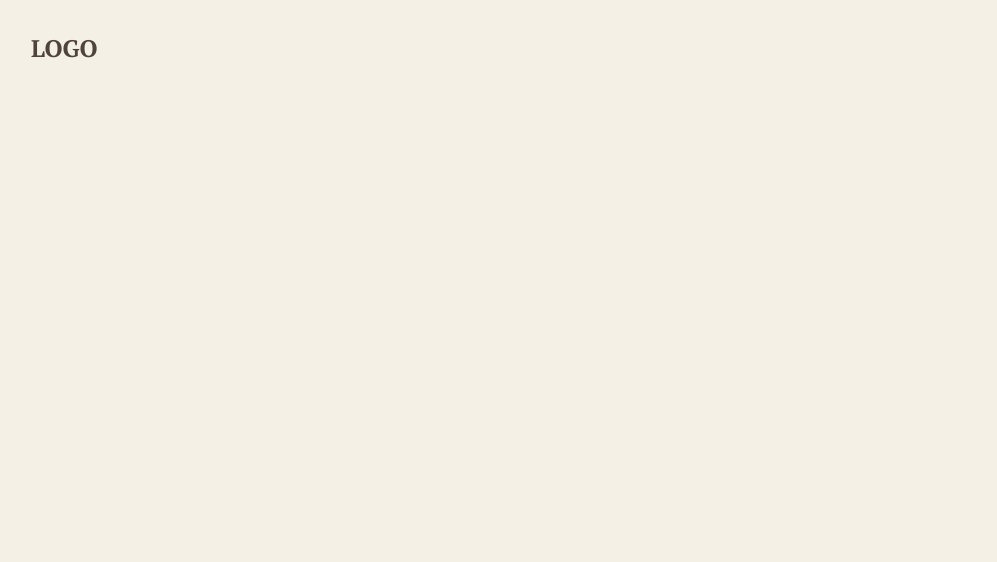
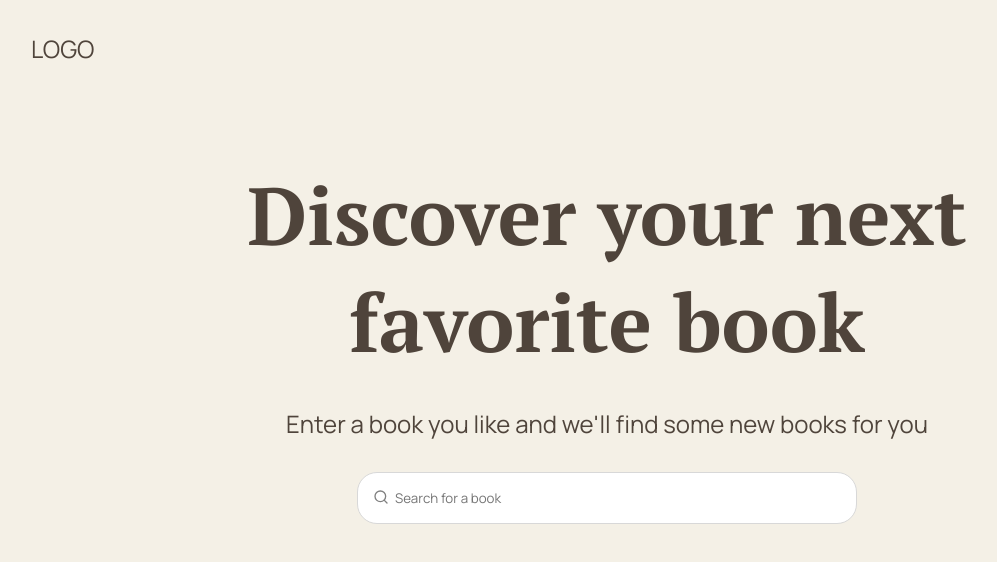
Before and after one commit to itannady/bookworm, a React (Create React App) app in the folder client/: page / in a window 1280 px wide. Shown: the top 562 px of the page, without its empty margins (33-1030 px from the left). Built offline with nearby package versions, Linux system fonts and the light colour scheme.

Commit message:
feat(hero): add heading and search bar

```diff
--- a/client/package.json
+++ b/client/package.json
@@ -9,6 +9,7 @@
     "axios": "^1.3.3",
     "react": "^18.2.0",
     "react-dom": "^18.2.0",
+    "react-icons": "^4.7.1",
     "react-router-dom": "^6.8.1",
     "react-scripts": "5.0.1",
     "styled-components": "^5.3.6",
--- a/client/src/App.css
+++ b/client/src/App.css
@@ -17,12 +17,11 @@ body {
 /* Typography */
 h1,
 h2,
-h3,
-h4,
-h5 {
+h3 {
   font-family: "PT Serif", serif;
   font-weight: 600;
   color: var(--black);
+  margin: 0;
 }
 
 h1 {
@@ -38,7 +37,10 @@ h3 {
 }
 
 h4 {
+  font-family: "Manrope", sans-serif;
+  font-weight: 400;
   font-size: 1.5rem; /* 24px */
+  color: var(--black);
 }
 
 p {
@@ -48,3 +50,7 @@ p {
   letter-spacing: 0.12rem;
   color: var(--black);
 }
+
+input {
+  font-family: "Manrope", sans-serif;
+}
--- a/client/src/App.js
+++ b/client/src/App.js
@@ -1,10 +1,12 @@
 import "./App.css";
+import Hero from "./components/Hero/Hero";
 import Navbar from "./components/Navbar/Navbar";
 
 function App() {
   return (
     <>
       <Navbar />
+      <Hero />
     </>
   );
 }
--- /dev/null
+++ b/client/src/components/Hero/Hero.js
@@ -0,0 +1,26 @@
+import React from "react";
+import {
+  HeroContainer,
+  ContentWrapper,
+  SearchBar,
+  SearchIcon,
+} from "./HeroStyles";
+
+function Hero() {
+  return (
+    <>
+      <HeroContainer>
+        <ContentWrapper>
+          <h1>Discover your next favorite book</h1>
+          <h4>Enter a book you like and we'll find some new books for you</h4>
+          <SearchBar>
+            <SearchIcon />
+            <input type="search" placeholder="Search for a book"></input>
+          </SearchBar>
+        </ContentWrapper>
+      </HeroContainer>
+    </>
+  );
+}
+
+export default Hero;
--- /dev/null
+++ b/client/src/components/Hero/HeroStyles.js
@@ -0,0 +1,42 @@
+import styled from "styled-components";
+import { FiSearch } from "react-icons/fi";
+
+export const HeroContainer = styled.header`
+  width: 100vw;
+  display: flex;
+  justify-content: center;
+  align-items: center;
+`;
+
+export const ContentWrapper = styled.header`
+  margin: 5%;
+  max-width: 1000px;
+  display: flex;
+  flex-direction: column;
+  justify-content: center;
+  align-items: center;
+
+  h1,
+  h4 {
+    text-align: center;
+  }
+`;
+
+export const SearchBar = styled.div`
+  width: 50%;
+  position: relative;
+
+  input {
+    width: 100%;
+    border: 1px solid #d8d8d8;
+    padding: 16px 37px;
+    border-radius: 20px;
+  }
+`;
+
+export const SearchIcon = styled(FiSearch)`
+  position: absolute;
+  top: 33%;
+  left: 16px;
+  color: gray;
+`;
```
Also changed, not shown: 1 other file (tests, documents, lock files or other folders).
